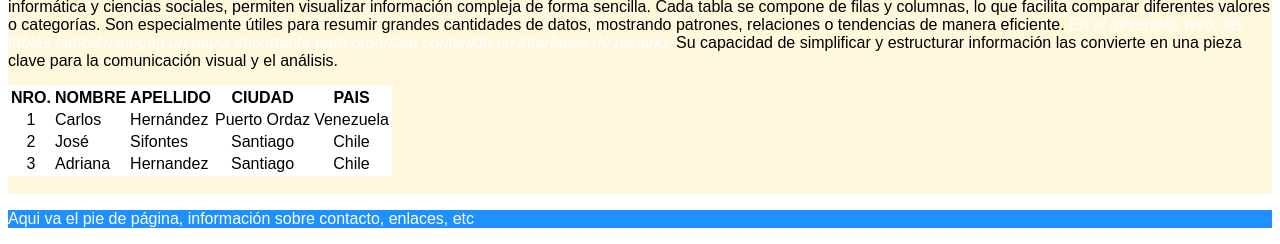
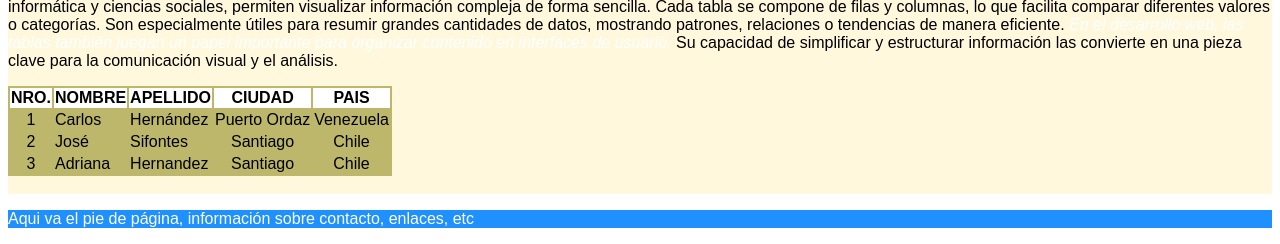
Before and after one commit to CARLOSLHG/repo, a plain HTML site: page index.html in a window 1280 px wide. Shown: the part 711-955 px from the top of the page. Drawn offline with Linux system fonts and the light colour scheme.

Commit message:
Update index.html

```diff
--- a/index.html
+++ b/index.html
@@ -19,7 +19,7 @@
                 <img src="https://picsum.photos/200/300?random=3" align="center"/><br>
             <h1 style="color:white; background-color:DodgerBlue; text-align:center;">Las Tablas</h1>
                 <p>Las tablas son una <b>herramienta fundamental</b> para organizar y presentar datos de manera clara y estructurada. Utilizadas en múltiples disciplinas, desde matemáticas hasta informática y ciencias sociales, permiten visualizar información compleja de forma sencilla. Cada tabla se compone de filas y columnas, lo que facilita comparar diferentes valores o categorías. Son especialmente útiles para resumir grandes cantidades de datos, mostrando patrones, relaciones o tendencias de manera eficiente. <i style="color:white;">En el desarrollo web, las tablas también juegan un papel importante para organizar contenido en interfaces de usuario.</i> Su capacidad de simplificar y estructurar información las convierte en una pieza clave para la comunicación visual y el análisis.</p>
-            <table style="background-color:white; border-collapse:separate;">
+            <table style="background-color:DarkKhaki; border-collapse:separate;">
                 <tr style="background-color:white; color:black; border:1px solid black: align:center;">
                 <th style="text-align:center;">NRO.</th>
                 <th>NOMBRE</th>
```
